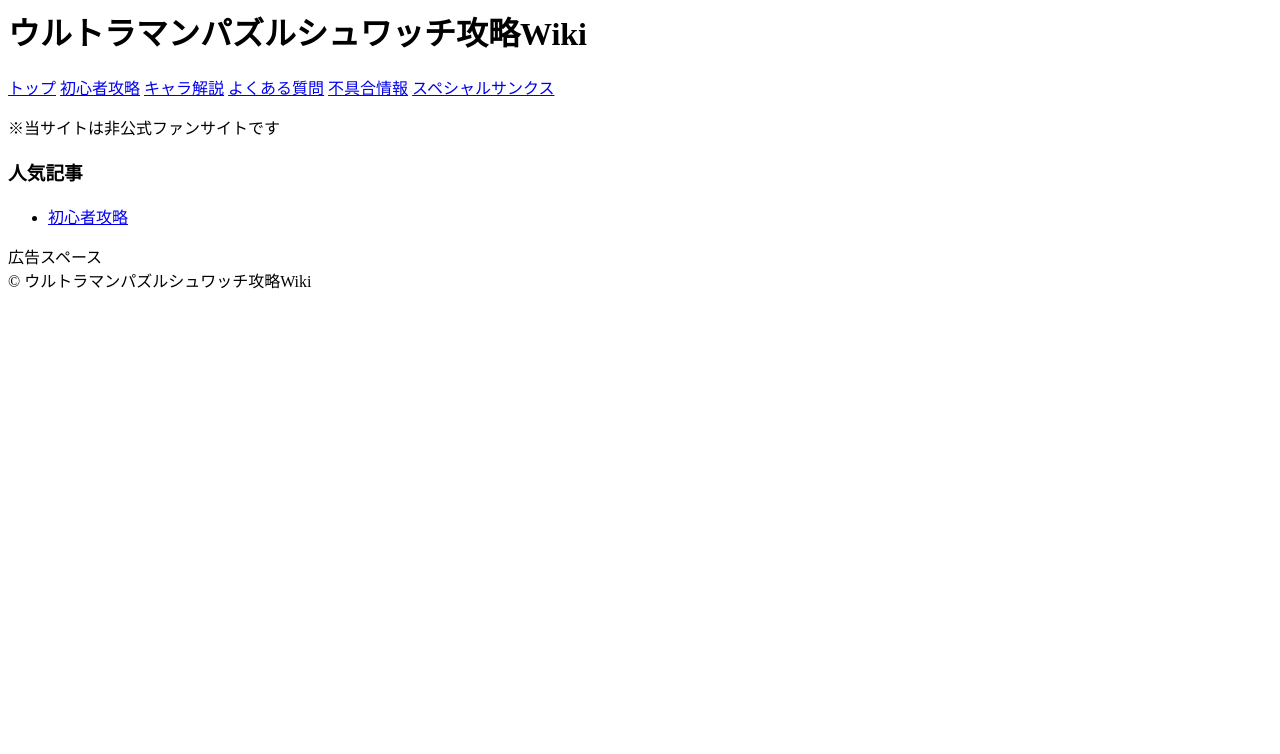
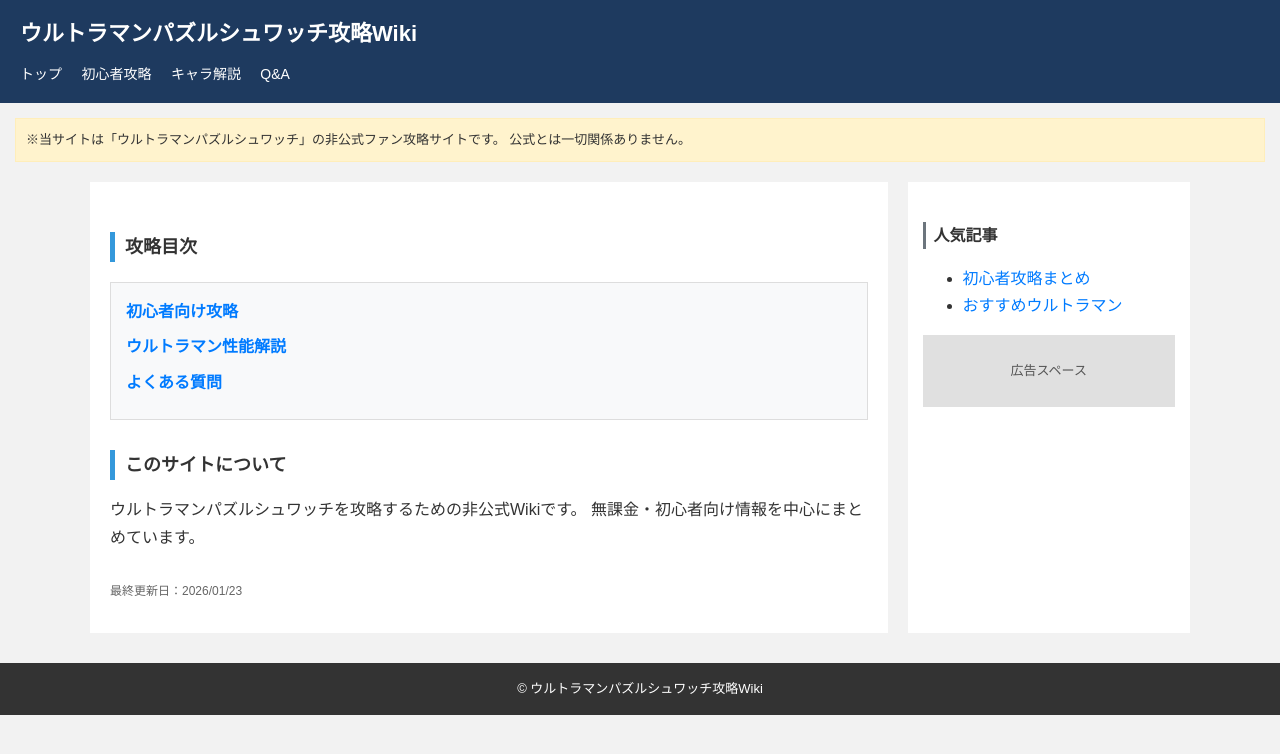
Before and after one commit to kaeru-cinna/ultraman-puzzle-swatch-wiki, a plain HTML site: page index.html in a window 1280 px wide. Drawn offline with Linux system fonts and the light colour scheme.

Commit message:
Add files via upload

```diff
--- a/index.html
+++ b/index.html
@@ -1,35 +1,61 @@
+<!DOCTYPE html>
+<html lang="ja">
+<head>
+  <meta charset="UTF-8">
+  <title>ウルトラマンパズルシュワッチ攻略Wiki</title>
+  <link rel="stylesheet" href="style.css">
+</head>
+<body>
+
 <header>
   <h1>ウルトラマンパズルシュワッチ攻略Wiki</h1>
   <nav>
     <a href="index.html">トップ</a>
     <a href="beginner.html">初心者攻略</a>
     <a href="character.html">キャラ解説</a>
-    <a href="faq.html">よくある質問</a>
-    <a href="bug.html">不具合情報</a>
-    <a href="specialthanks.html">スペシャルサンクス</a>
-
+    <a href="faq.html">Q&A</a>
   </nav>
 </header>
 
 <p class="notice">
-※当サイトは非公式ファンサイトです
+※当サイトは「ウルトラマンパズルシュワッチ」の非公式ファン攻略サイトです。
+公式とは一切関係ありません。
 </p>
 
 <div class="container">
+
   <main>
-    <!-- 記事 -->
+    <h2>攻略目次</h2>
+    <ul class="toc">
+      <li><a href="beginner.html">初心者向け攻略</a></li>
+      <li><a href="character.html">ウルトラマン性能解説</a></li>
+      <li><a href="faq.html">よくある質問</a></li>
+    </ul>
+
+    <h2>このサイトについて</h2>
+    <p>
+      ウルトラマンパズルシュワッチを攻略するための非公式Wikiです。
+      無課金・初心者向け情報を中心にまとめています。
+    </p>
+
+    <p class="update">最終更新日：2026/01/23</p>
   </main>
 
   <aside>
     <h3>人気記事</h3>
     <ul>
-      <li><a href="#">初心者攻略</a></li>
+      <li><a href="beginner.html">初心者攻略まとめ</a></li>
+      <li><a href="character.html">おすすめウルトラマン</a></li>
     </ul>
 
     <div class="ad">広告スペース</div>
   </aside>
+
 </div>
 
 <footer>
   © ウルトラマンパズルシュワッチ攻略Wiki
 </footer>
+
+</body>
+</html>
--- a/style.css
+++ b/style.css
@@ -82,4 +82,85 @@
   font-size: 18px;
   border-left: 5px solid #3498db;
   padding-left: 10px;
-  mar
+  margin-top: 30px;
+}
+
+h3 {
+  font-size: 16px;
+  border-left: 3px solid #6c757d;
+  padding-left: 8px;
+  margin-top: 25px;
+}
+
+/* ===== 目次 ===== */
+.toc {
+  background: #f8f9fa;
+  border: 1px solid #ddd;
+  padding: 15px;
+  margin: 20px 0;
+  list-style: none;
+}
+
+.toc li {
+  margin-bottom: 8px;
+}
+
+.toc a {
+  font-weight: bold;
+}
+
+/* ===== 表 ===== */
+table {
+  width: 100%;
+  border-collapse: collapse;
+  margin: 15px 0;
+  font-size: 14px;
+}
+
+th, td {
+  border: 1px solid #ccc;
+  padding: 8px;
+}
+
+th {
+  background: #e9ecef;
+}
+
+/* ===== 更新日 ===== */
+.update {
+  font-size: 12px;
+  color: #666;
+  margin-top: 30px;
+}
+
+/* ===== 広告 ===== */
+.ad {
+  background: #e0e0e0;
+  text-align: center;
+  padding: 25px 0;
+  margin: 15px 0;
+  font-size: 13px;
+  color: #555;
+}
+
+/* ===== フッター ===== */
+footer {
+  background: #333;
+  color: #fff;
+  text-align: center;
+  padding: 15px;
+  margin-top: 30px;
+  font-size: 13px;
+}
+
+/* ===== スマホ対応 ===== */
+@media screen and (max-width: 768px) {
+  .container {
+    flex-direction: column;
+  }
+
+  nav a {
+    display: inline-block;
+    margin-bottom: 5px;
+  }
+}
```
